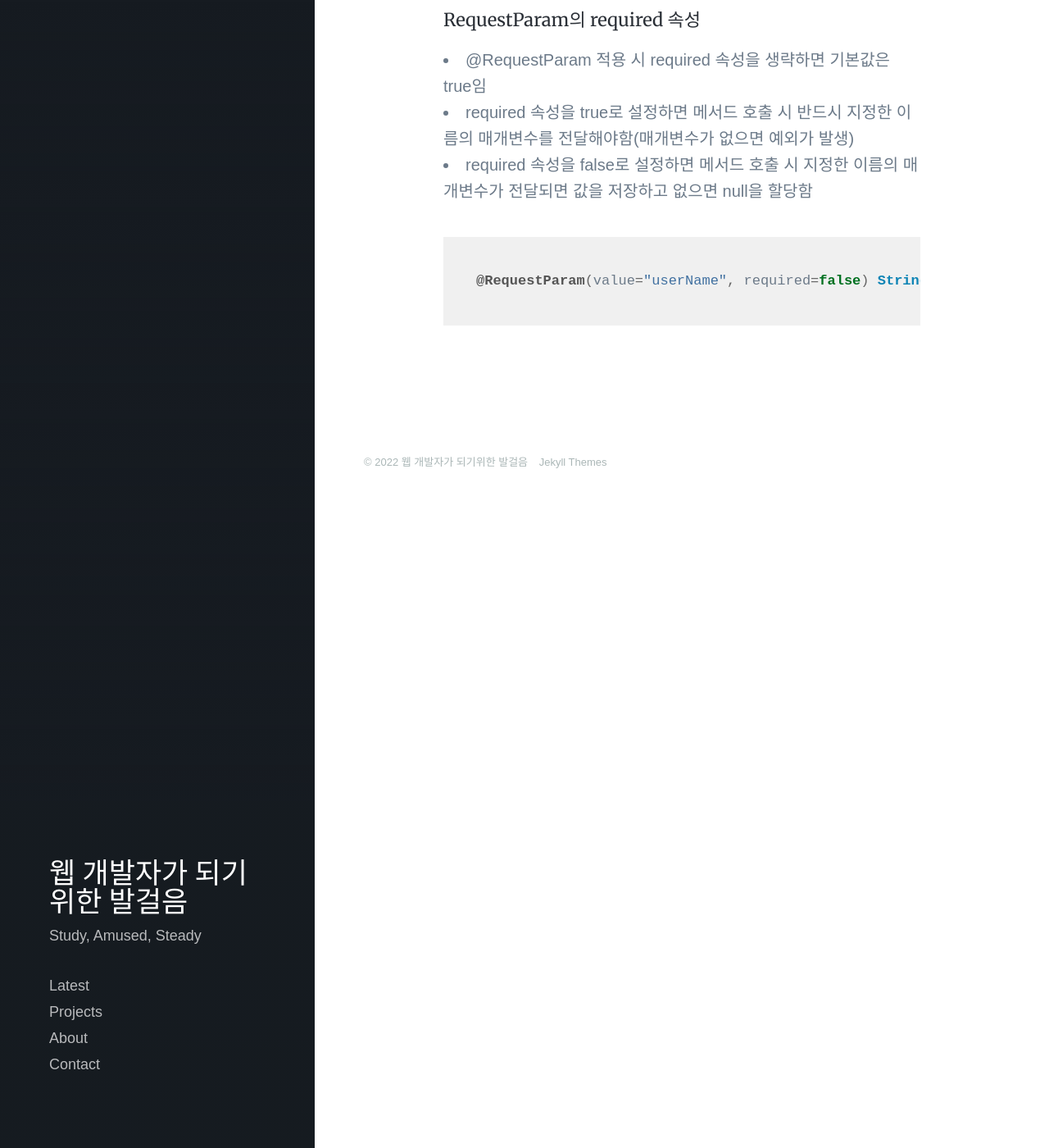
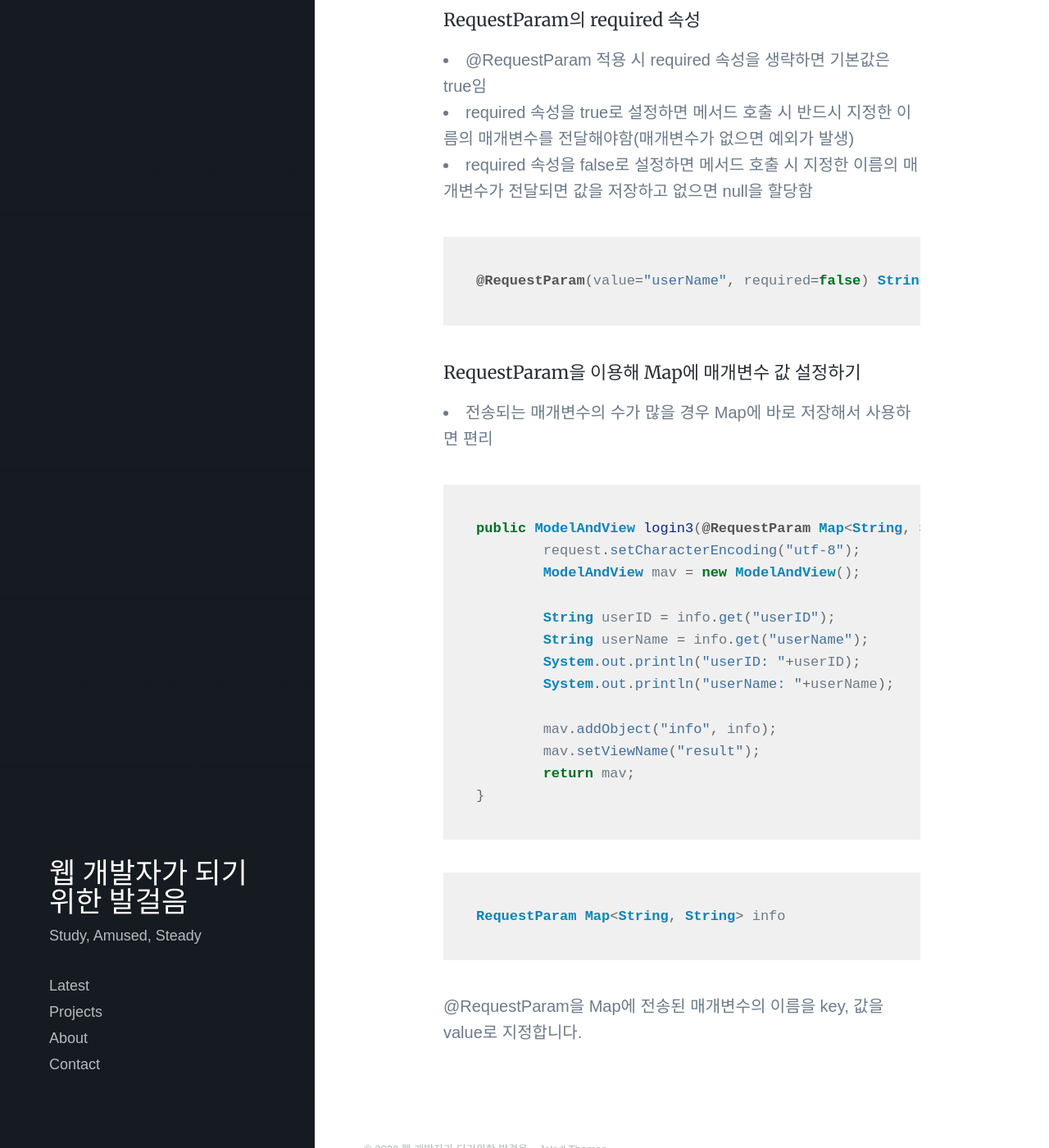
Before and after one commit to lawijdo201/lawijdo201.github.io, a Jekyll site: the page built from _posts/2022-07-26-Annotation.md, in a window 1280 px wide and 1400 px high, scrolled down 2700 px. Shown: the whole window at 82% size. Built offline with Jekyll 4.4.1, drawn with Linux system fonts in a browser that asks for light colours; nearby versions of some CDN libraries; some web fonts are replaced.

Commit message:
Update 2022-07-26-Annotation.md

````diff
--- a/_posts/2022-07-26-Annotation.md
+++ b/_posts/2022-07-26-Annotation.md
@@ -77,3 +77,26 @@ public class LoginController {
 ```java
 @RequestParam(value="userName", required=false) String userName
 ```
+
+#### RequestParam을 이용해 Map에 매개변수 값 설정하기
+* 전송되는 매개변수의 수가 많을 경우 Map에 바로 저장해서 사용하면 편리
+
+```java
+public ModelAndView login3(@RequestParam Map<String, String> info) throws Exception {
+	request.setCharacterEncoding("utf-8");
+	ModelAndView mav = new ModelAndView();
+
+	String userID = info.get("userID");
+	String userName = info.get("userName");
+	System.out.println("userID: "+userID);
+	System.out.println("userName: "+userName);
+
+	mav.addObject("info", info);
+	mav.setViewName("result");
+	return mav;
+}
+```
+```java
+RequestParam Map<String, String> info
+```
+@RequestParam을  Map에 전송된 매개변수의 이름을 key, 값을 value로 지정합니다.
````
